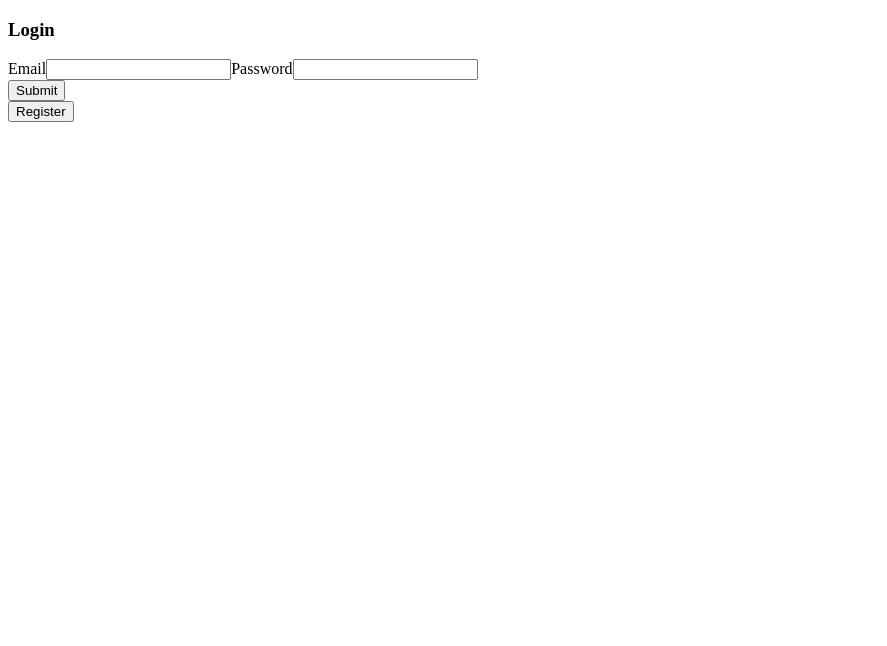
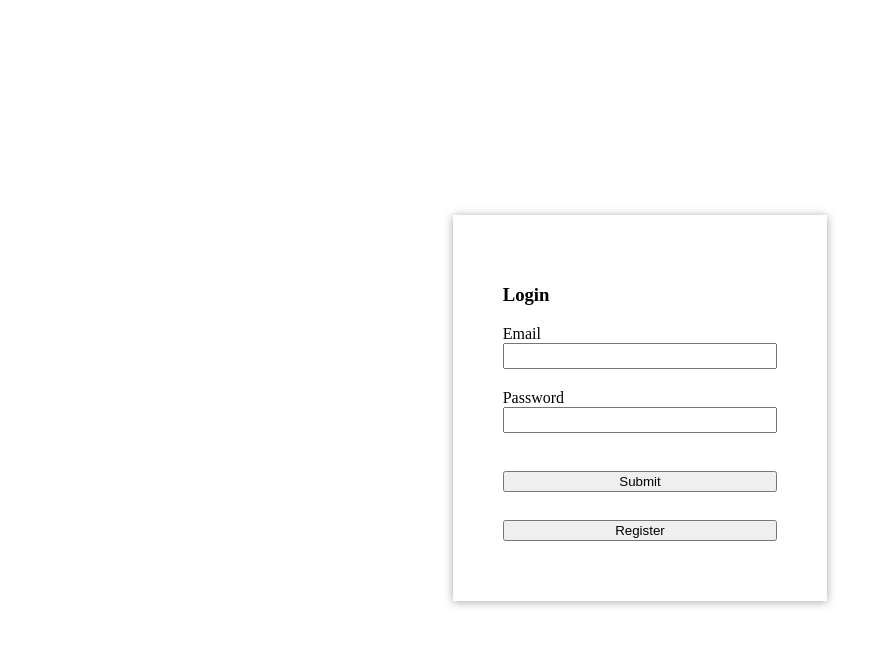
Before and after one commit to JezReal/ng-todo, an Angular app: page / in a window 1280 px wide. Shown: the top 646 px of the page, without its empty margins (0-887 px from the left). Built offline with nearby package versions, Linux system fonts and the light colour scheme.

Commit message:
update styles

```diff
--- a/src/app/login/login.component.css
+++ b/src/app/login/login.component.css
@@ -0,0 +1,33 @@
+#wrapper {
+    height: 100vh;
+    width: 100wh;
+    display: flex;
+    flex-direction: column;
+    justify-content: center;
+}
+
+#form-container{
+    display: flex;
+    flex-direction: row;
+    justify-content: center;
+}
+
+form {
+    display: flex;
+    padding: 50px;
+    /* background-color: #EAE0CC; */
+    flex-direction: column;
+    justify-content: center;
+    box-shadow: 0px 1px 9px darkgrey
+}
+
+form input {
+    width: 20em;
+    height: 1.5em;
+    margin-bottom: 20px;
+}
+
+form button {
+    text-align: center;
+    margin-bottom: 10px;
+}
```
